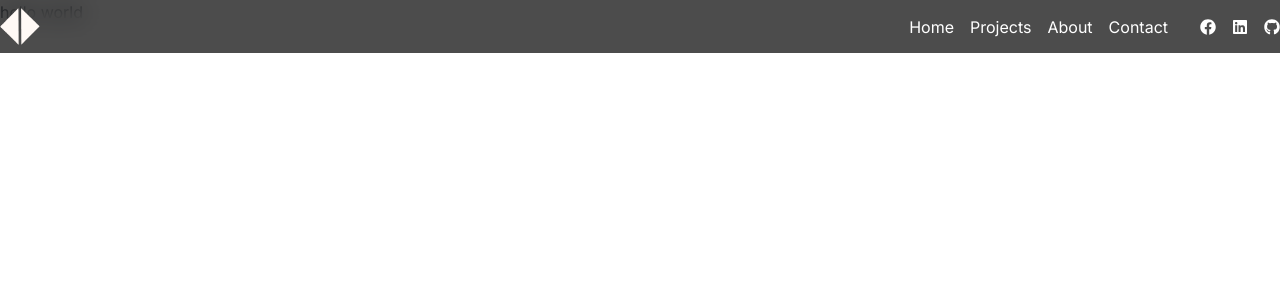
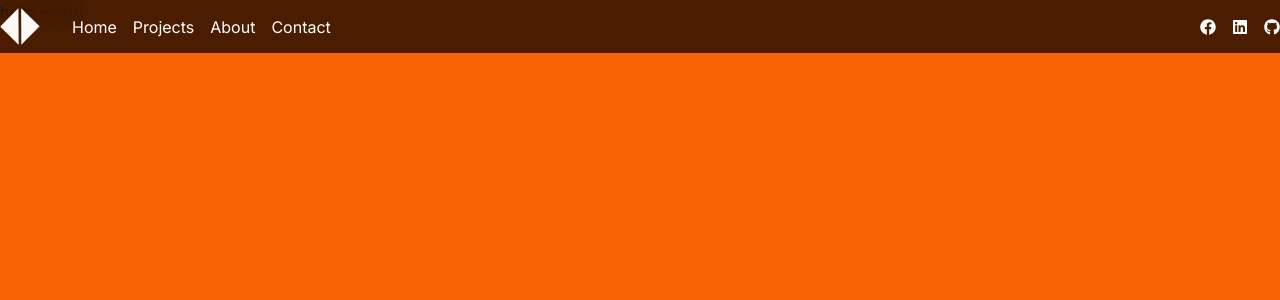
Before and after one commit to AsrafulMasum/portfolio_next.js, a Next.js app: page / in a window 1280 px wide. Shown: the top 300 px of the page. Built offline with nearby package versions, Linux system fonts and the light colour scheme.

Commit message:
navbar design changes

```diff
--- a/app/page.js
+++ b/app/page.js
@@ -4,7 +4,7 @@ export default function Home() {
   return (
     <main className="overflow-hidden">
       <Navbar />
-      <div className="h-[1000px] bg-white">hello world</div>
+      <div className="h-[1000px] bg-primary">hello world</div>
     </main>
   );
 }
--- a/components/Navbar.jsx
+++ b/components/Navbar.jsx
@@ -30,11 +30,13 @@ function Navbar() {
     <div className="relative text-white">
       <div className="fixed w-full bg-black bg-opacity-70 backdrop-blur-md py-2">
         <nav className="max-w-screen-xl mx-4 xl:mx-auto flex justify-between items-center">
-          <Image src={logo} alt="Logo" width={40} height={40} />
           <div className="flex justify-center items-center gap-8">
+            <Image src={logo} alt="Logo" width={40} height={40} />
             <ul className="hidden md:flex justify-center items-center gap-4">
               {navLinks}
             </ul>
+          </div>
+          <div className="flex justify-center items-center gap-4">
             <div className="flex gap-4">
               <a
                 target="_blank"
```
